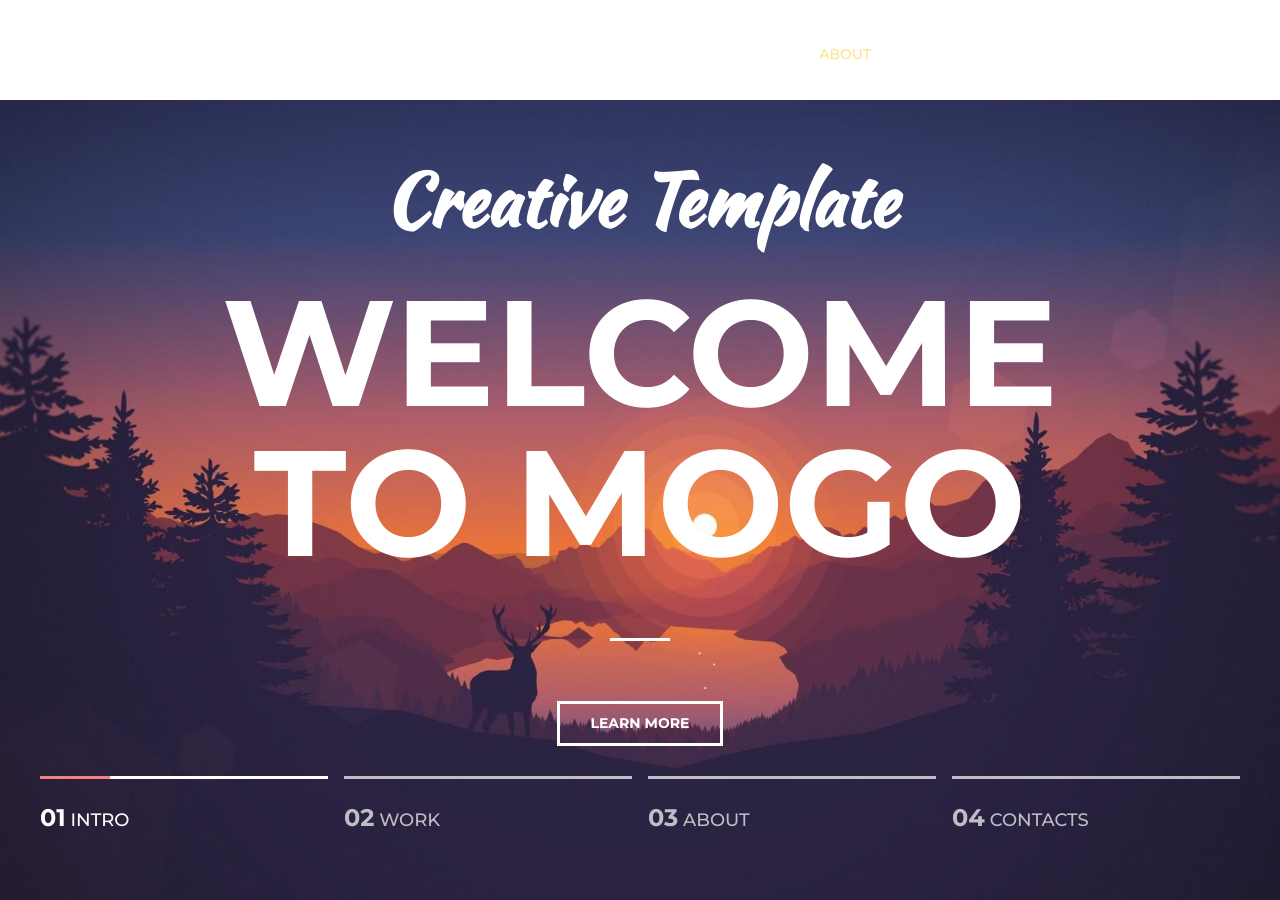
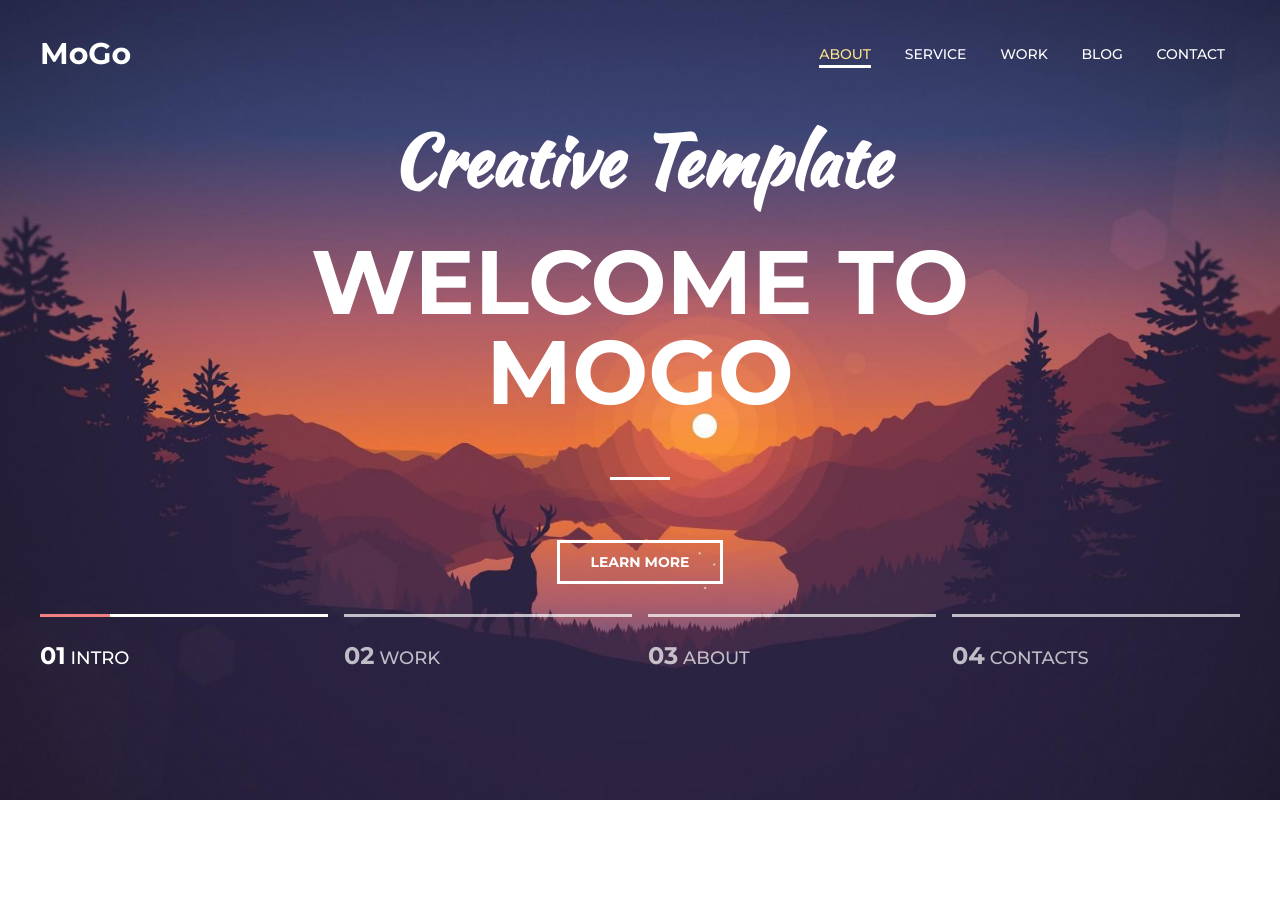
Before and after one commit to KirillMaslov/mogo, a plain HTML site: page index.html in a window 1280 px wide. After the commit the page ends 800 px from the top, so only its background shows below. Drawn offline with Linux system fonts and the light colour scheme.

Commit message:
Add files via upload

```diff
--- a/style.css
+++ b/style.css
@@ -5,6 +5,7 @@ body {
     color:#333;
     line-height:1.6;
 }
+
 
 *,
 *::before,
@@ -29,7 +30,7 @@ body {
     -webkit-background-size: cover;
     background-size: cover;
 
-    margin-top: 100px;
+
     display: flex;
     flex-direction: column;
     justify-content: center;
@@ -44,7 +45,7 @@ body {
 }
 
 .intro__title {
-    font-size:150px;
+    font-size:90px;
     font-weight: 700;
     text-transform: uppercase;
     line-height:1;
@@ -63,7 +64,7 @@ body {
 
 .intro__suptitle {
     font-family: 'Kaushan Script', cursive;
-    font-size:72px;
+    font-size:70px;
     color:#fff;
     margin-bottom: 20px;
 }
```
